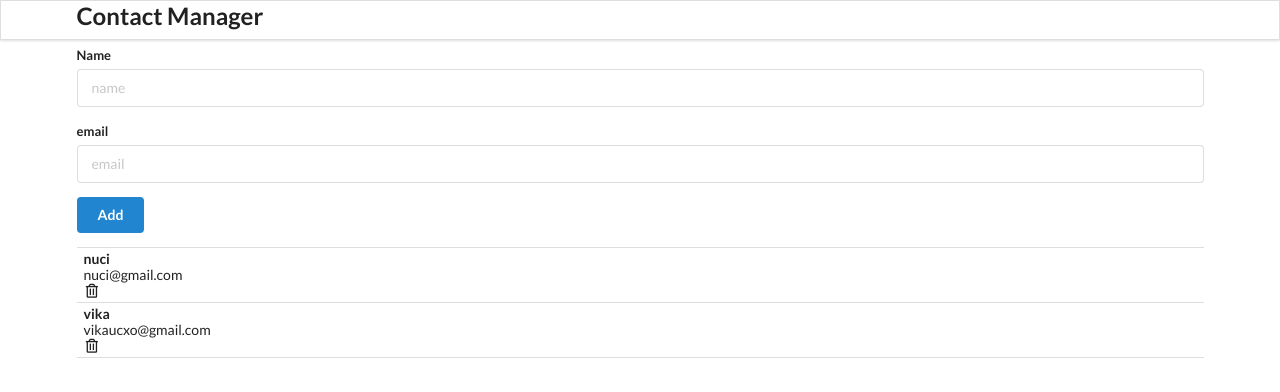
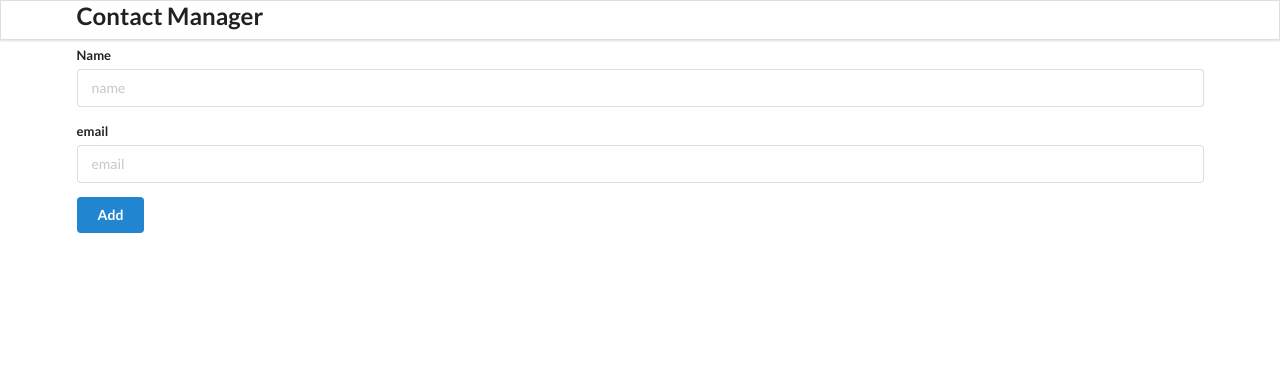
Before and after one commit to nucikk/various, a React (Vite) app: page / in a window 1280 px wide. Shown: the top 392 px of the page. Built offline with nearby package versions, Linux system fonts and the light colour scheme.

Commit message:
add input data for contact name and email

```diff
--- a/src/App.jsx
+++ b/src/App.jsx
@@ -1,3 +1,4 @@
+import { useState } from "react";
 import "./App.css";
 import AddContact from "./Contact-app/components/AddContact";
 import ContactList from "./Contact-app/components/ContactList";
@@ -7,25 +8,18 @@ import Header from "./Contact-app/components/Header";
 // import TechStory from './tailwind/TechStory'
 
 function App() {
-  const contacts = [
-    {
-      id: "1",
-      name: 'nuci',
-      email: 'nuci@gmail.com'
-    },
-    {
-      id: "2",
-      name: 'vika',
-      email: 'vikaucxo@gmail.com'
-    },
-  ]
+const [contacts, setContacts] = useState([]);
+
+const addContactHendler = (contact) => {
+  setContacts([...contacts, contact]);
+}
   return (
     <>
       {/* <GalleryHome />
       <TechStory/> */}
       <div className="ui container">
         <Header />
-        <AddContact />
+        <AddContact addContactHendler={addContactHendler} />
         <ContactList contacts={contacts} />
       </div>
     </>
--- a/src/Contact-app/components/AddContact.jsx
+++ b/src/Contact-app/components/AddContact.jsx
@@ -1,23 +1,56 @@
-import React from "react"
+import React from "react";
+import PropTypes from "prop-types";
+
 class AddContact extends React.Component {
+  state = {
+    name: "",
+    email: "",
+  };
+
+  add = (e) => {
+    e.preventDefault();
+    if (this.state.name === "" || this.state.email === "") {
+      alert("Please enter");
+      return;
+    }
+    this.props.addContactHendler(this.state);
+    this.setState({ name: "", email: "" });
+  };
+
   render() {
     return (
       <div className="ui main">
         <h2>Add Contact</h2>
-                <form action="" className="ui form">
+        <form action="" className="ui form" onSubmit={this.add}>
           <div className="field">
             <label htmlFor="Name">Name</label>
-                        <input type="text" name="name" placeholder="name"/>
+            <input
+              type="text"
+              name="name"
+              placeholder="name"
+              value={this.state.name}
+              onChange={(e) => this.setState({ name: e.target.value })}
+            />
           </div>
           <div className="field">
             <label htmlFor="Name">email</label>
-                        <input type="text" name="email" placeholder="email"/>
+            <input
+              type="text"
+              name="email"
+              placeholder="email"
+              value={this.state.email}
+              onChange={(e) => this.setState({ email: e.target.value })}
+            />
           </div>
           <button className="ui button blue">Add</button>
         </form>
       </div>
-        )
+    );
   }
 }
 
-export default AddContact
+AddContact.propTypes = {
+  addContactHendler: PropTypes.func.isRequired,
+};
+
+export default AddContact;
--- /dev/null
+++ b/src/Contact-app/components/ContactCard.jsx
@@ -0,0 +1,30 @@
+import user from "../contact-image/user.png"
+import PropTypes from "prop-types";
+
+const ContactCard = (props) => {
+    const { name, email} = props.contact
+  return (
+    <>
+    <div className="item">
+      <img className="ui avatar image" src={user} alt="user" />
+      <div className="content">
+        <div className="header">
+            {name}
+        </div>
+        <div>{email}</div>
+        <i className="trash alternate outline icon" style={{color: "red", marginTop: "10px"}}></i>
+      </div>
+      </div>
+    </>
+  )
+
+}
+
+ContactCard.propTypes = {
+  contact: PropTypes.shape({
+    name: PropTypes.string.isRequired,
+    email: PropTypes.string.isRequired,
+  }).isRequired,
+};
+
+export default ContactCard
--- a/src/Contact-app/components/ContactList.jsx
+++ b/src/Contact-app/components/ContactList.jsx
@@ -1,27 +1,12 @@
-
+import ContactCard from "./ContactCard";
 
 const ContactList = (props) => {
-    console.log(props)
-    const renderContactList = props.contacts.map((contact) =>   {
-        return (
-            <>
-            <div className="item">
-              <div className="content">
-                <div className="header">
-                    {contact.name}
-                </div>
-                <div>{contact.email}</div>
-                <i className="trash alternate outline icon"></i>
-              </div>
-            </div>
-            </>
-        )
-    })
-  return (
-    <div className="ui celled list">
-        {renderContactList}
-    </div>
-  )
-}
+  console.log(props);
+  // eslint-disable-next-line react/prop-types
+  const renderContactList = props.contacts.map((contact) => {
+    return <ContactCard key={"k"} contact={contact} />;
+  });
+  return <div className="ui celled list">{renderContactList}</div>;
+};
 
-export default ContactList
+export default ContactList;
```
Also changed, not shown: src/Contact-app/components/CardCntact.jsx (deleted, +0 -9 lines), src/Contact-app/contact-image/user.png (added). Lines whose indentation alone changed are shown as unchanged.
